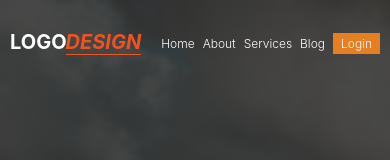
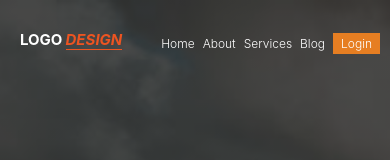
Before and after one commit to mchomvus4/project02, a React (Create React App) app: page / in a window 390 px wide. Shown: the top 160 px of the page. Built offline with nearby package versions, Linux system fonts and the light colour scheme.

Commit message:
media queries updated

```diff
--- a/src/components/NavBar/Style.css
+++ b/src/components/NavBar/Style.css
@@ -180,11 +180,11 @@ h1{
 
 .design{
     color: #ed5421;
-    font-size: 20px;
+    font-size: 15px;
 }
 .logo{
-    font-size: 20px;
-    margin-left: 10px;
+    font-size: 15px;
+    margin-left: 20px;
 }
 h1{
     margin-left: -30px;
```
